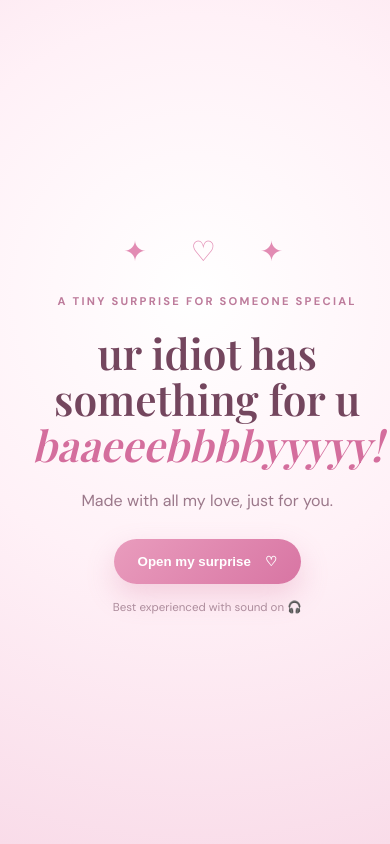
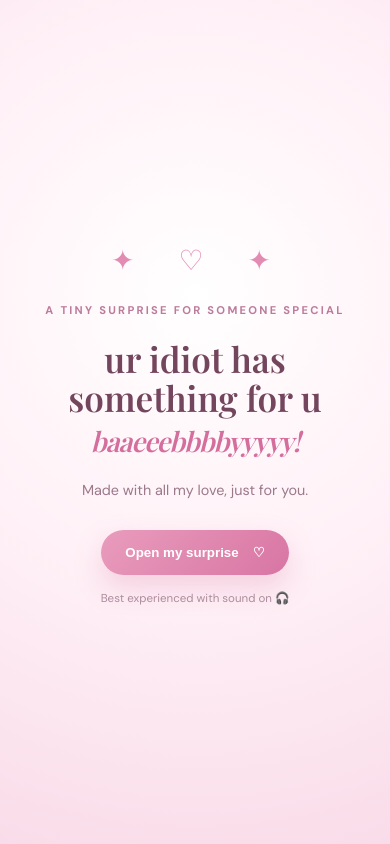
Before and after one commit to Bipindas17/Pervyweb-, a plain HTML site: page index.html in a window 390 px wide. Shown: the top 844 px of the page. Drawn offline with nearby package versions, Linux system fonts and the light colour scheme; a web font is replaced by a local one.

Commit message:
Add responsive styles for mobile layout

```diff
--- a/style.css
+++ b/style.css
@@ -146,3 +146,117 @@ a{color:inherit;text-decoration:none}
   object-fit: cover;
   border-radius: 2px;
 }
+
+/* ===== PERVYWEB MOBILE & RESPONSIVE UPGRADE ===== */
+
+.intro-screen {
+  width: 100%;
+  min-height: 100vh;
+  min-height: 100dvh;
+  padding: 20px 16px;
+}
+
+.intro-card {
+  width: 100%;
+  max-width: 650px;
+  padding: 25px 12px;
+}
+
+.intro-card h1 {
+  width: 100%;
+  font-size: clamp(2rem, 8vw, 5.7rem);
+  line-height: 1.12;
+  overflow-wrap: anywhere;
+  word-break: normal;
+}
+
+.intro-card h1 em {
+  display: inline-block;
+  max-width: 100%;
+  font-size: .82em;
+  overflow-wrap: anywhere;
+  letter-spacing: -.035em;
+}
+
+.intro-note {
+  font-size: clamp(.9rem, 3.5vw, 1.1rem);
+  line-height: 1.6;
+}
+
+.primary-btn {
+  max-width: 100%;
+  white-space: normal;
+}
+
+@media (max-width: 480px) {
+  .intro-card {
+    padding: 20px 5px;
+  }
+
+  .intro-card h1 {
+    font-size: clamp(2rem, 9vw, 2.8rem);
+  }
+
+  .intro-card h1 em {
+    font-size: .78em;
+    letter-spacing: -.04em;
+  }
+
+  .section-wrap {
+    width: calc(100% - 28px);
+  }
+
+  .story-card {
+    overflow-wrap: anywhere;
+  }
+
+  .gallery-grid {
+    grid-template-columns: 1fr;
+    max-width: 340px;
+    margin-inline: auto;
+  }
+
+  .photo-card {
+    width: 100%;
+  }
+
+  .gallery-photo {
+    width: 100%;
+    height: auto;
+    aspect-ratio: 4 / 5;
+    object-fit: cover;
+  }
+
+  .close-grid {
+    grid-template-columns: 1fr 1fr;
+  }
+
+  .music-dock {
+    max-width: calc(100vw - 20px);
+  }
+}
+
+@media (min-width: 768px) {
+  .intro-card {
+    max-width: 750px;
+  }
+
+  .gallery-grid {
+    grid-template-columns: repeat(3, minmax(0, 1fr));
+  }
+}
+
+@media (min-width: 1200px) {
+  .section-wrap {
+    width: min(1100px, calc(100% - 80px));
+  }
+}
+
+html, body {
+  max-width: 100%;
+  overflow-x: clip;
+}
+
+img {
+  max-width: 100%;
+}
```
